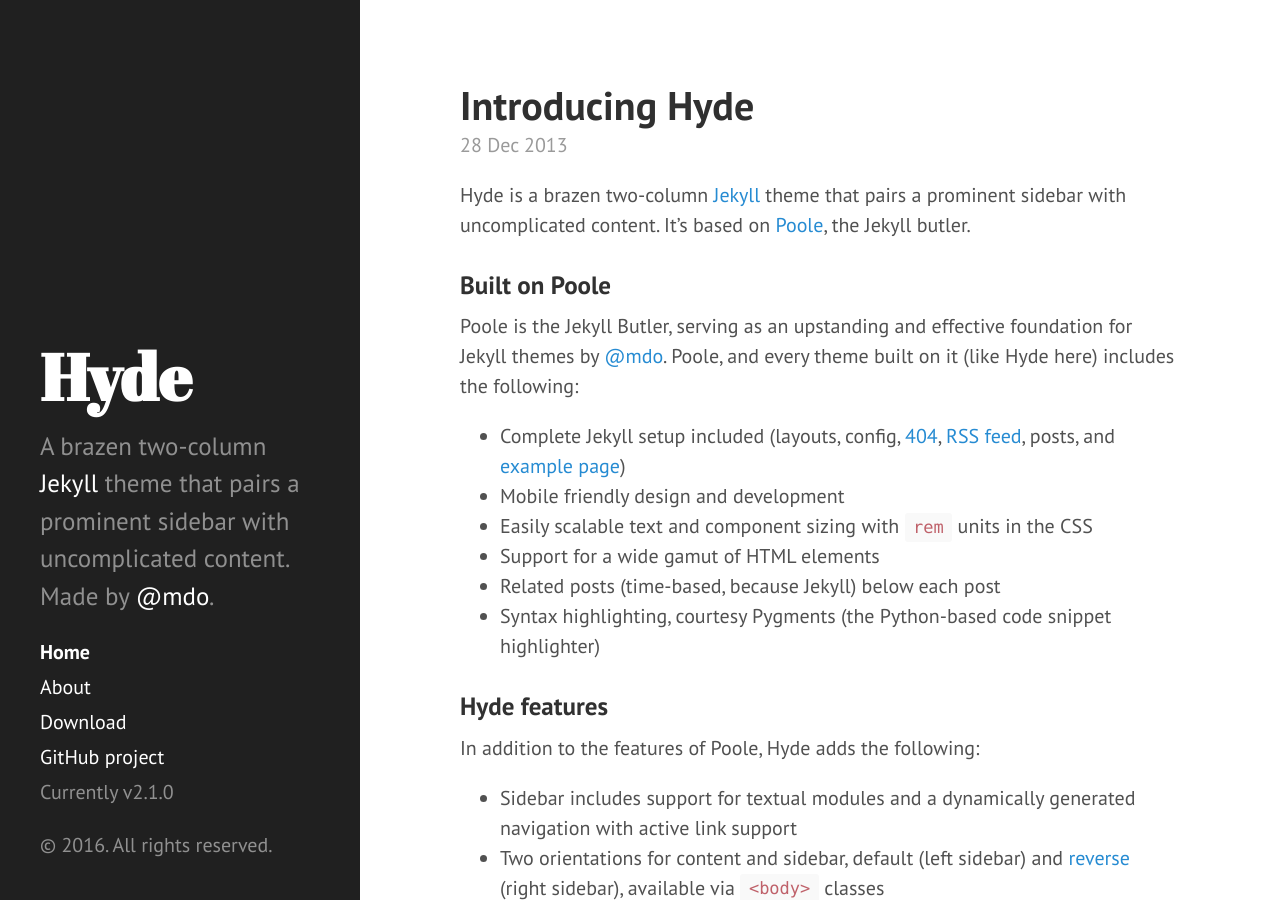
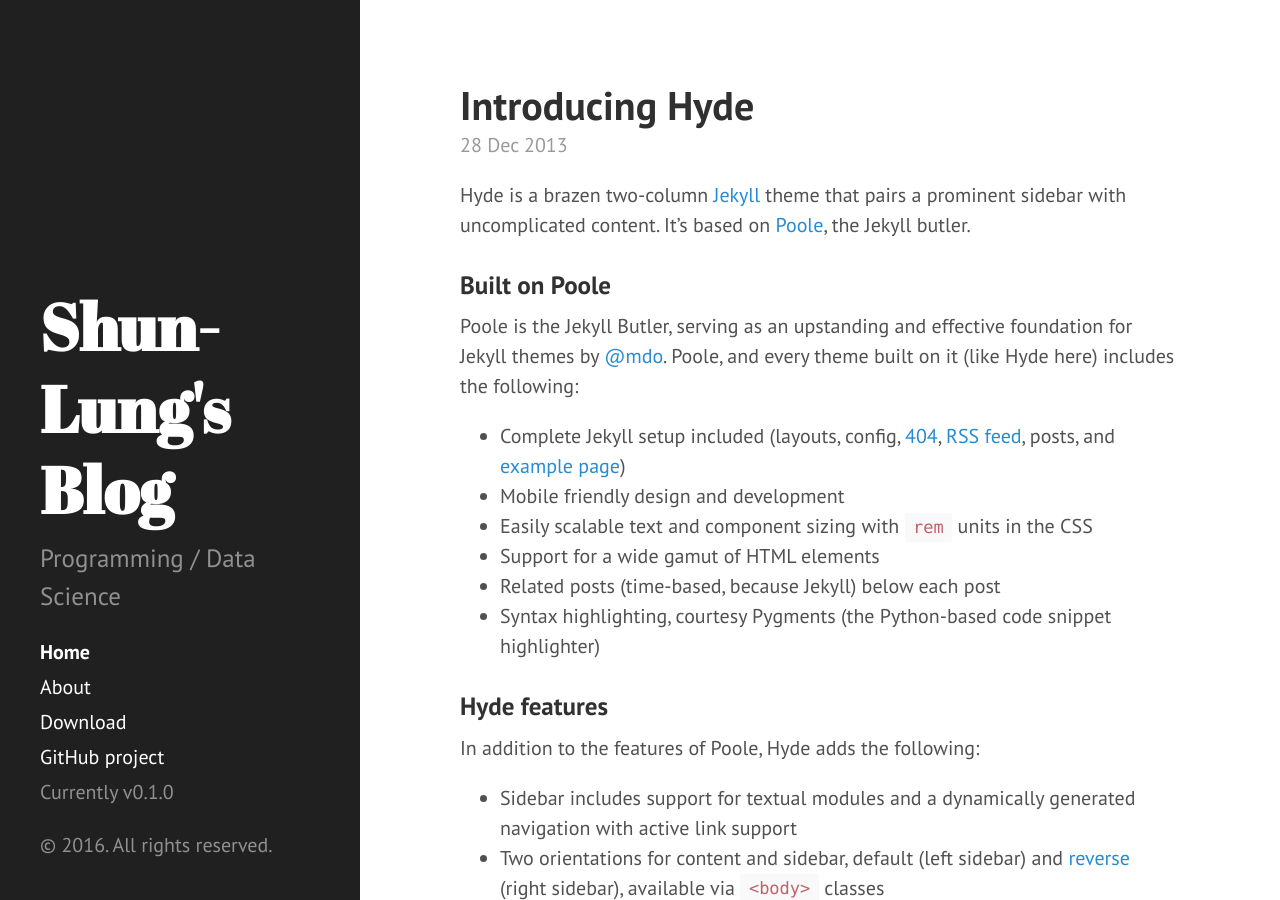
Before and after one commit to codeAligned/slchangtw.netlify, a Jekyll site: the page built from index.html, in a window 1280 px wide and 900 px high. Built offline with Jekyll 4.4.1, drawn with Linux system fonts in a browser that asks for light colours; Markdown is read by kramdown in place of the engine named in the settings; the list of posts is cut into pages by our own code.

Commit message:
update CNAME and _config.yml

```diff
--- a/CNAME
+++ /dev/null
@@ -1 +0,0 @@
-connerchang.github.io
--- a/_config.yml
+++ b/_config.yml
@@ -2,21 +2,22 @@
 markdown:         redcarpet
 highlighter:      pygments
 
+
+# Permalinks
+permalink:        pretty
+
 # Setup
-title:            Hyde
-tagline:          'A Jekyll theme'
-description:      'A brazen two-column <a href="http://jekyllrb.com" target="_blank">Jekyll</a> theme that pairs a prominent sidebar with uncomplicated content. Made by <a href="https://twitter.com/mdo" target="_blank">@mdo</a>.'
-url:              http://hyde.getpoole.com
+title:            Shun-Lung's Blog
+description:      'Programming / Data Science'
 baseurl:          /
 
-author:
-  name:           'Mark Otto'
-  url:            https://twitter.com/mdo
+author:           Shun-Lung, Chang
+name:             'Shun-Lung, Chang'
+url:              https://connerchang.github.io/
 
 paginate:         5
 
 # Custom vars
-version:          2.1.0
+version:          0.1.0
 
-github:
-  repo:           https://github.com/poole/hyde
+github:           https://github.com/ConnerChang
```
